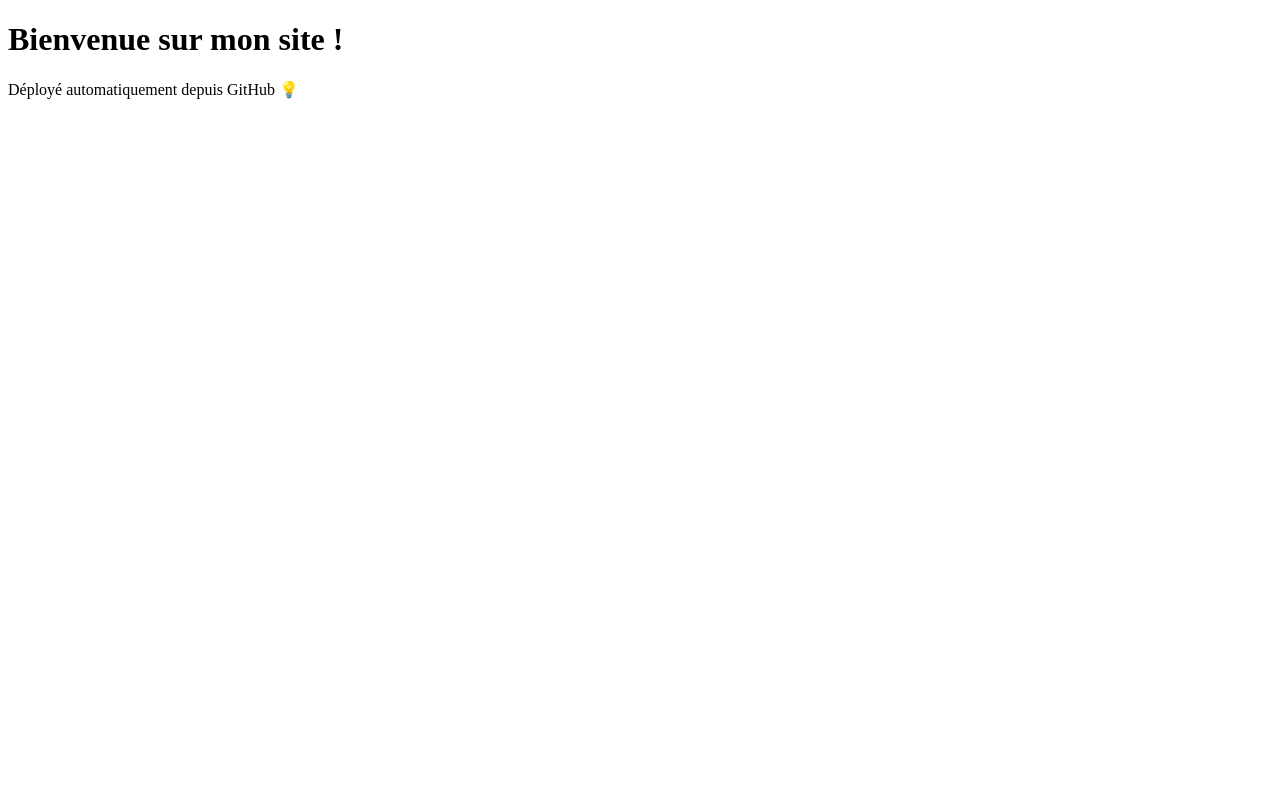
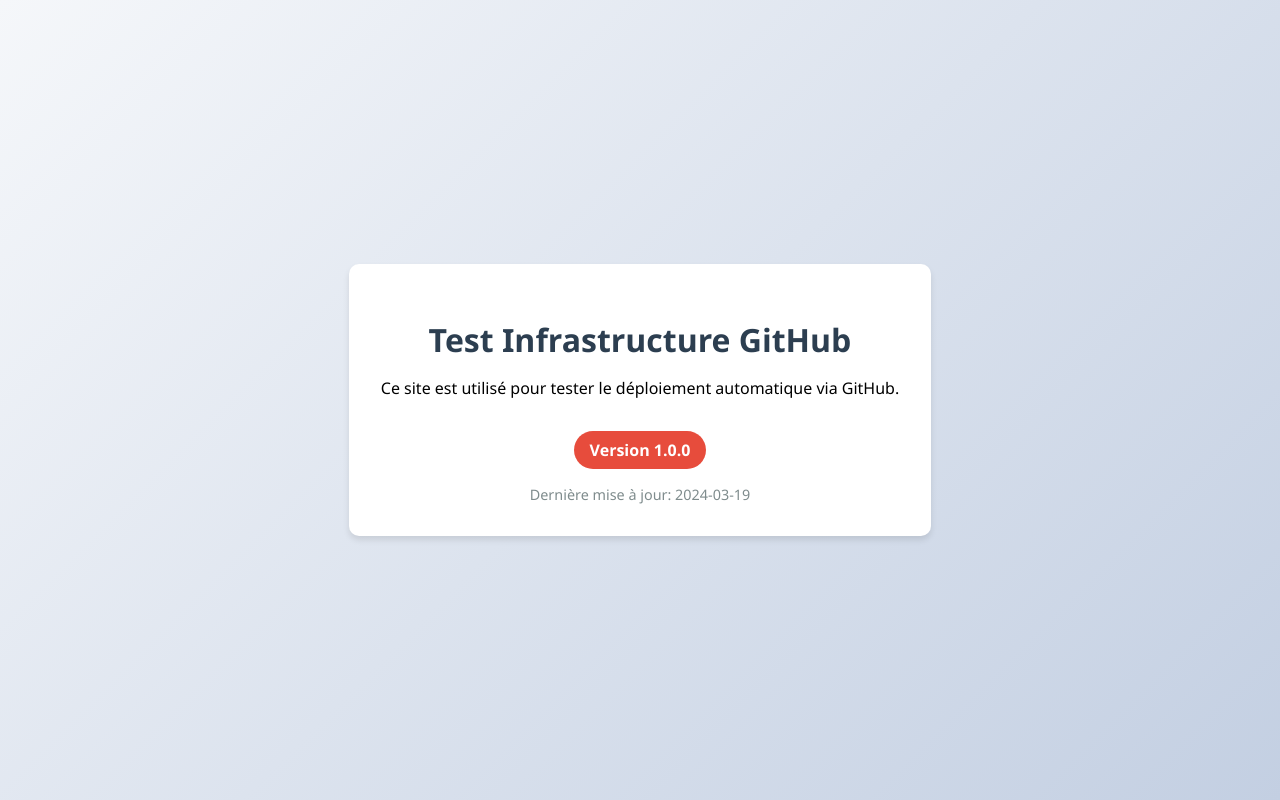
Before and after one commit to ImNvthan/mon-site, a plain HTML site: page index.html in a window 1280 px wide. Drawn offline with Linux system fonts and the light colour scheme.

Commit message:
Update index.html

```diff
--- a/index.html
+++ b/index.html
@@ -1,11 +1,56 @@
 <!DOCTYPE html>
-<html>
-  <head>
+<html lang="fr">
+<head>
     <meta charset="UTF-8">
-    <title>Mon site BTS</title>
-  </head>
-  <body>
-    <h1>Bienvenue sur mon site !</h1>
-    <p>Déployé automatiquement depuis GitHub 💡</p>
-  </body>
+    <meta name="viewport" content="width=device-width, initial-scale=1.0">
+    <title>Test Infrastructure GitHub</title>
+    <style>
+        body {
+            font-family: 'Segoe UI', Tahoma, Geneva, Verdana, sans-serif;
+            margin: 0;
+            padding: 0;
+            background: linear-gradient(135deg, #f5f7fa 0%, #c3cfe2 100%);
+            min-height: 100vh;
+            display: flex;
+            flex-direction: column;
+            align-items: center;
+            justify-content: center;
+        }
+        .container {
+            background: white;
+            padding: 2rem;
+            border-radius: 10px;
+            box-shadow: 0 4px 6px rgba(0, 0, 0, 0.1);
+            text-align: center;
+            max-width: 600px;
+            margin: 1rem;
+        }
+        h1 {
+            color: #2c3e50;
+            margin-bottom: 1rem;
+        }
+        .version {
+            background: #e74c3c;
+            color: white;
+            padding: 0.5rem 1rem;
+            border-radius: 20px;
+            display: inline-block;
+            margin-top: 1rem;
+            font-weight: bold;
+        }
+        .timestamp {
+            color: #7f8c8d;
+            font-size: 0.9rem;
+            margin-top: 1rem;
+        }
+    </style>
+</head>
+<body>
+    <div class="container">
+        <h1>Test Infrastructure GitHub</h1>
+        <p>Ce site est utilisé pour tester le déploiement automatique via GitHub.</p>
+        <div class="version">Version 1.0.0</div>
+        <div class="timestamp">Dernière mise à jour: 2024-03-19</div>
+    </div>
+</body>
 </html>
```
